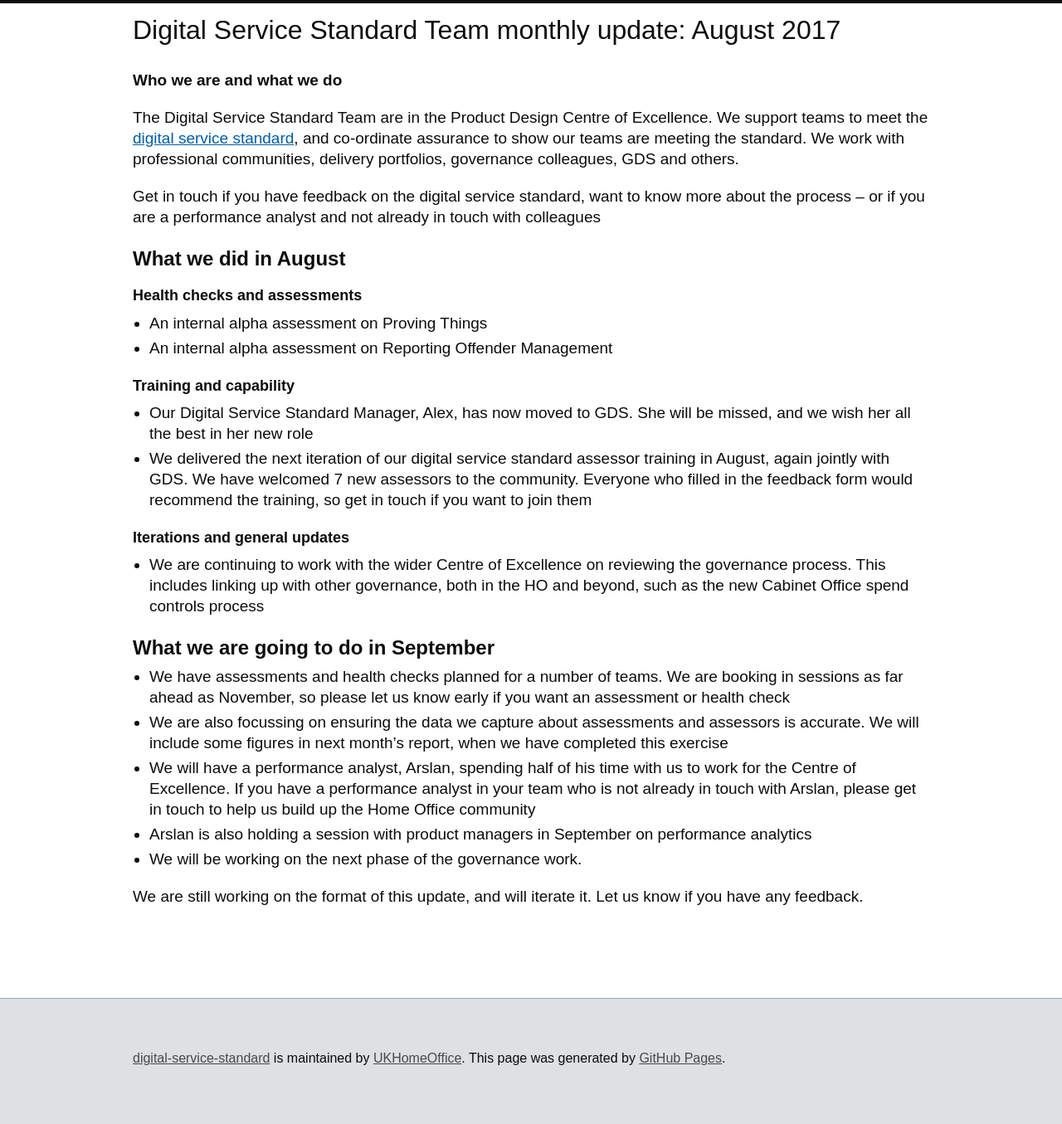
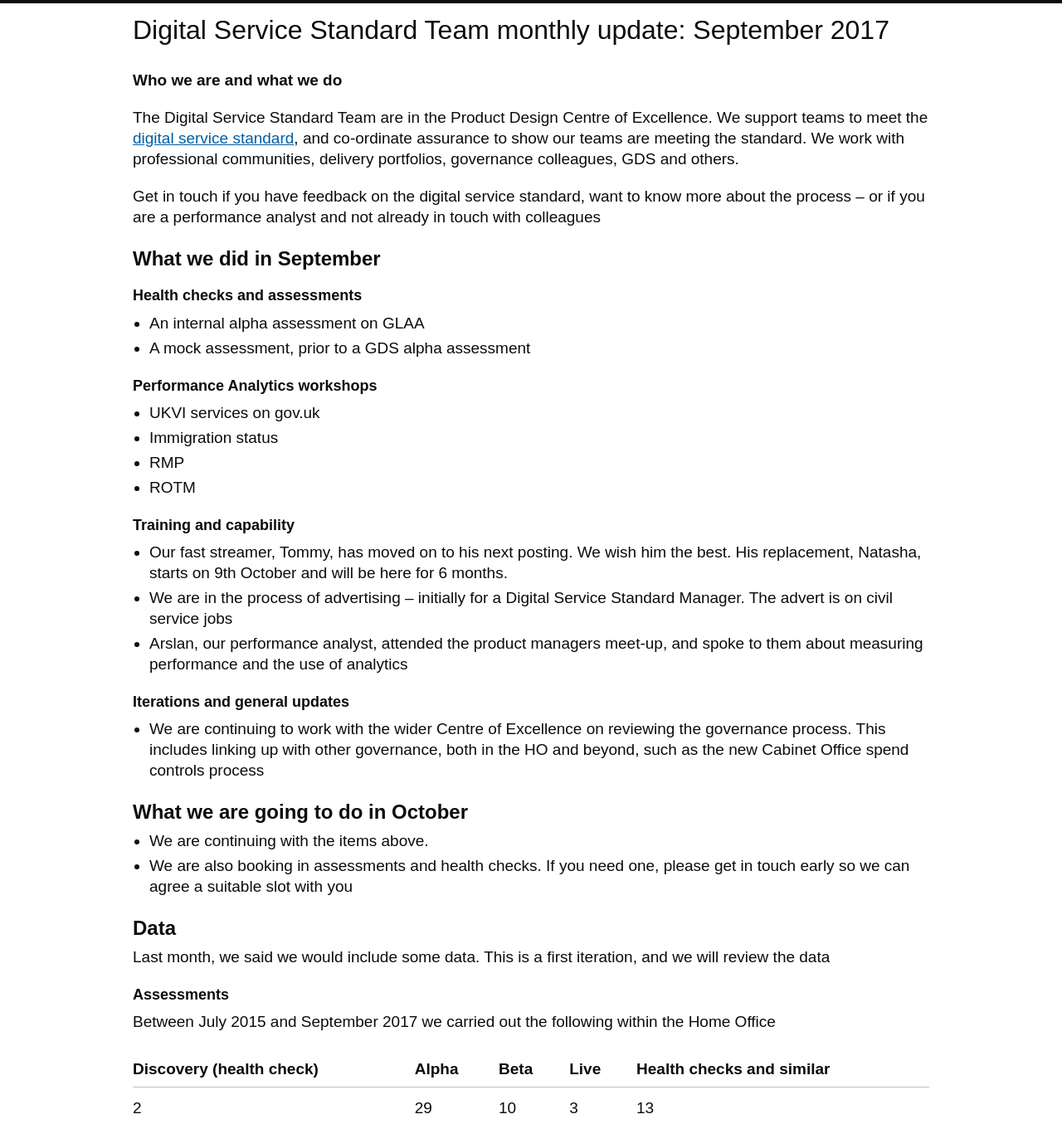
Before and after one commit to UKHomeOffice/digital-service-standard, a Jekyll site: the page built from index.md, in a window 1280 px wide and 1400 px high, cut to the strip 45-1400 px from the top of the window. Shown: the whole strip at 83% size. Built offline with Jekyll 4.4.1, drawn with Linux system fonts in a browser that asks for light colours; our own code applies the rules of GitHub Pages for plain Markdown files; some of the changed text lies outside the part shown.

Commit message:
Update content for September

```diff
--- a/index.md
+++ b/index.md
@@ -1,4 +1,4 @@
-# **Digital Service Standard Team monthly update: August 2017**
+# **Digital Service Standard Team monthly update: September 2017**
 
 **Who we are and what we do**
 
@@ -6,24 +6,46 @@ The Digital Service Standard Team are in the Product Design Centre of Excellence
 
 Get in touch if you have feedback on the digital service standard, want to know more about the process – or if you are a performance analyst and not already in touch with colleagues
 
-## What we did in August
+## What we did in September
 
 ### Health checks and assessments
-- An internal alpha assessment on Proving Things
-- An internal alpha assessment on Reporting Offender Management
+- An internal alpha assessment on GLAA
+- A mock assessment, prior to a GDS alpha assessment
+
+### Performance Analytics workshops
+- UKVI services on gov.uk
+- Immigration status
+- RMP
+- ROTM
 
 ### Training and capability
-- Our Digital Service Standard Manager, Alex, has now moved to GDS. She will be missed, and we wish her all the best in her new role
-- We delivered the next iteration of our digital service standard assessor training in August, again jointly with GDS. We have welcomed 7 new assessors to the community. Everyone who filled in the feedback form would recommend the training, so get in touch if you want to join them
+- Our fast streamer, Tommy, has moved on to his next posting. We wish him the best. His replacement, Natasha, starts on 9th October and will be here for 6 months.
+- We are in the process of advertising – initially for a Digital Service Standard Manager. The advert is on civil service jobs
+- Arslan, our performance analyst, attended the product managers meet-up, and spoke to them about measuring performance and the use of analytics
 
 ### Iterations and general updates
 - We are continuing to work with the wider Centre of Excellence on reviewing the governance process. This includes linking up with other governance, both in the HO and beyond, such as the new Cabinet Office spend controls process
 
-## What we are going to do in September
-- We have assessments and health checks planned for a number of teams. We are booking in sessions as far ahead as November, so please let us know early if you want an assessment or health check
-- We are also focussing on ensuring the data we capture about assessments and assessors is accurate. We will include some figures in next month’s report, when we have completed this exercise
-- We will have a performance analyst, Arslan, spending half of his time with us to work for the Centre of Excellence. If you have a performance analyst in your team who is not already in touch with Arslan, please get in touch to help us build up the Home Office community
-- Arslan is also holding a session with product managers in September on performance analytics
-- We will be working on the next phase of the governance work.
+## What we are going to do in October
+- We are continuing with the items above.
+- We are also booking in assessments and health checks. If you need one, please get in touch early so we can agree a suitable slot with you
+
+## Data
+
+Last month, we said we would include some data. This is a first iteration, and we will review the data
+
+### Assessments
+
+Between July 2015 and September 2017 we carried out the following within the Home Office
+
+Discovery (health check) | Alpha | Beta | Live | Health checks and similar
+------------ | ------------- | ------------- | ------------- | -------------
+2 | 29 | 10 | 3 | 13
+
+The services (or projects) we assessed covered the following
+
+External (for the public) | Internal (for our staff) | Both
+------------ | ------------- | -------------
+16 | 32 | 9
 
 We are still working on the format of this update, and will iterate it. Let us know if you have any feedback.
```
